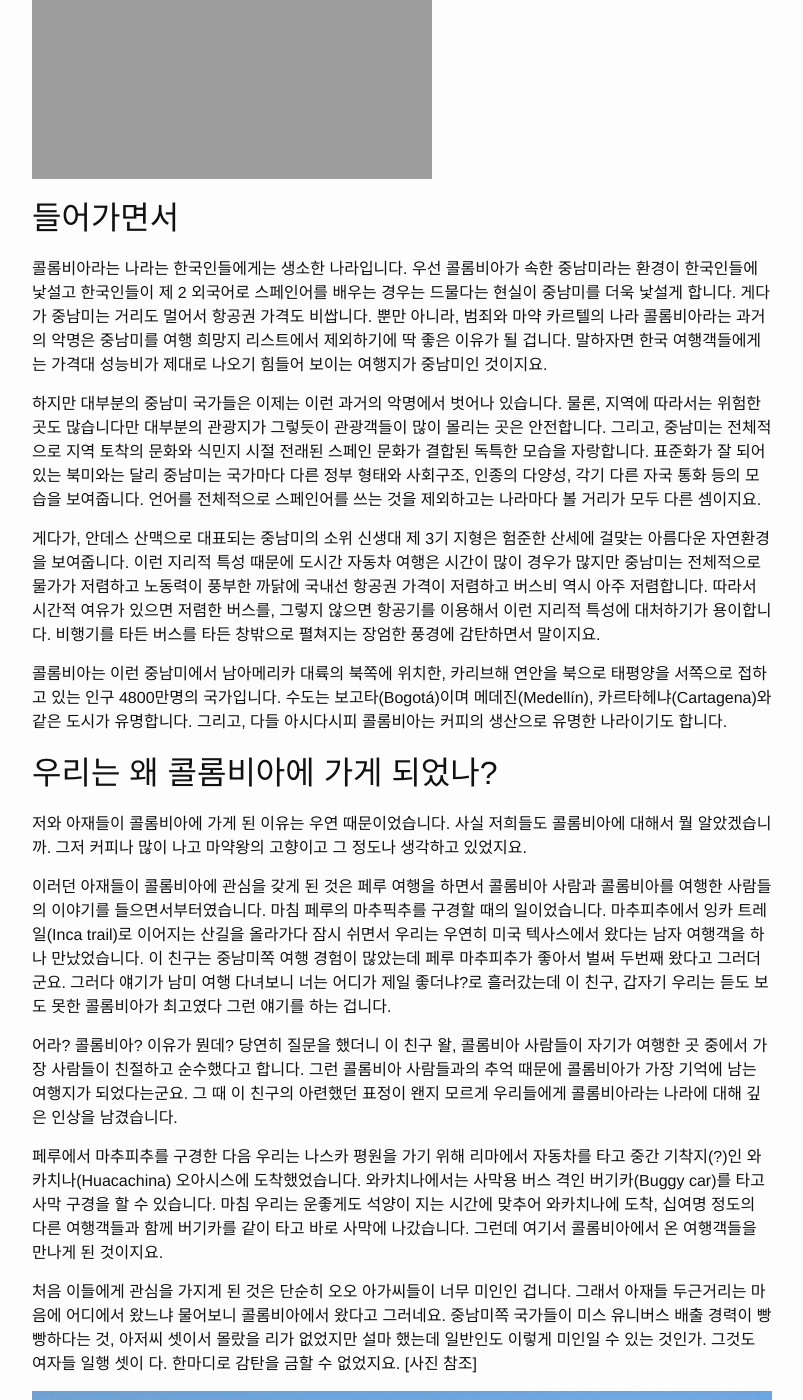
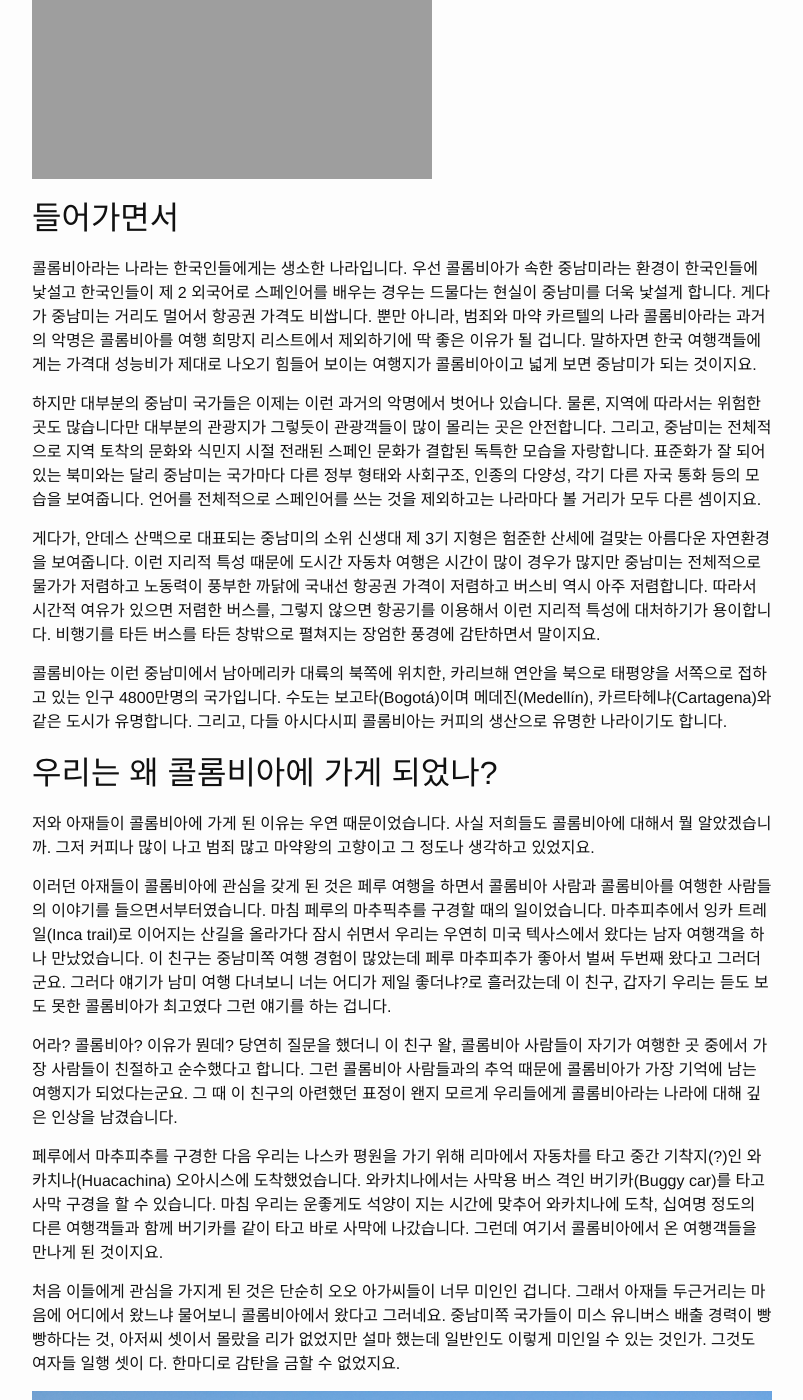
Before and after one commit to jwsohn/jwsohn.github.io, a Jekyll site: the page built from _posts/2017-05-05-colombia-trip-01-intro.markdown, in a window 1280 px wide and 1400 px high, scrolled down 1002 px. Shown: the whole window, without its empty margins (238-1041 px from the left). Built offline with Jekyll 4.4.1, drawn with Linux system fonts in a browser that asks for light colours.

Commit message:
콜롬비아/중남미 구분 수정

```diff
--- a/_posts/2017-05-05-colombia-trip-01-intro.markdown
+++ b/_posts/2017-05-05-colombia-trip-01-intro.markdown
@@ -19,9 +19,9 @@ categories: 여행
 중남미라는 환경이 한국인들에 낯설고 한국인들이 제 2 외국어로 스페인어를 배우는
 경우는 드물다는 현실이 중남미를 더욱 낯설게 합니다. 게다가 중남미는 거리도
 멀어서 항공권 가격도 비쌉니다. 뿐만 아니라, 범죄와 마약 카르텔의 나라
-콜롬비아라는 과거의 악명은 중남미를 여행 희망지 리스트에서 제외하기에 딱 좋은
-이유가 될 겁니다.  말하자면 한국 여행객들에게는 가격대 성능비가 제대로 나오기
-힘들어 보이는 여행지가 중남미인 것이지요.
+콜롬비아라는 과거의 악명은 콜롬비아를 여행 희망지 리스트에서 제외하기에 딱
+좋은 이유가 될 겁니다.  말하자면 한국 여행객들에게는 가격대 성능비가 제대로
+나오기 힘들어 보이는 여행지가 콜롬비아이고 넓게 보면 중남미가 되는 것이지요.
 
 하지만 대부분의 중남미 국가들은 이제는 이런 과거의 악명에서 벗어나 있습니다.
 물론, 지역에 따라서는 위험한 곳도 많습니다만 대부분의 관광지가 그렇듯이
@@ -49,8 +49,8 @@ categories: 여행
 ## 우리는 왜 콜롬비아에 가게 되었나?
 
 저와 아재들이 콜롬비아에 가게 된 이유는 우연 때문이었습니다. 사실 저희들도
-콜롬비아에 대해서 뭘 알았겠습니까. 그저 커피나 많이 나고 마약왕의 고향이고 그
-정도나 생각하고 있었지요.
+콜롬비아에 대해서 뭘 알았겠습니까. 그저 커피나 많이 나고 범죄 많고 마약왕의
+고향이고 그 정도나 생각하고 있었지요.
 
 이러던 아재들이 콜롬비아에 관심을 갖게 된 것은 페루 여행을 하면서 콜롬비아
 사람과 콜롬비아를 여행한 사람들의 이야기를 들으면서부터였습니다. 마침 페루의
@@ -78,7 +78,7 @@ categories: 여행
 그래서 아재들 두근거리는 마음에 어디에서 왔느냐 물어보니 콜롬비아에서 왔다고
 그러네요. 중남미쪽 국가들이 미스 유니버스 배출 경력이 빵빵하다는 것, 아저씨
 셋이서 몰랐을 리가 없었지만 설마 했는데 일반인도 이렇게 미인일 수 있는 것인가.
-그것도 여자들 일행 셋이 다. 한마디로 감탄을 금할 수 없었지요. [사진 참조]
+그것도 여자들 일행 셋이 다. 한마디로 감탄을 금할 수 없었지요.
 
 ![콜롬비아 아가씨들]({{ site.url }}/assets/2017-05-05-colombia-trip-01-intro/colombia-girls-1.jpg)
 
```
